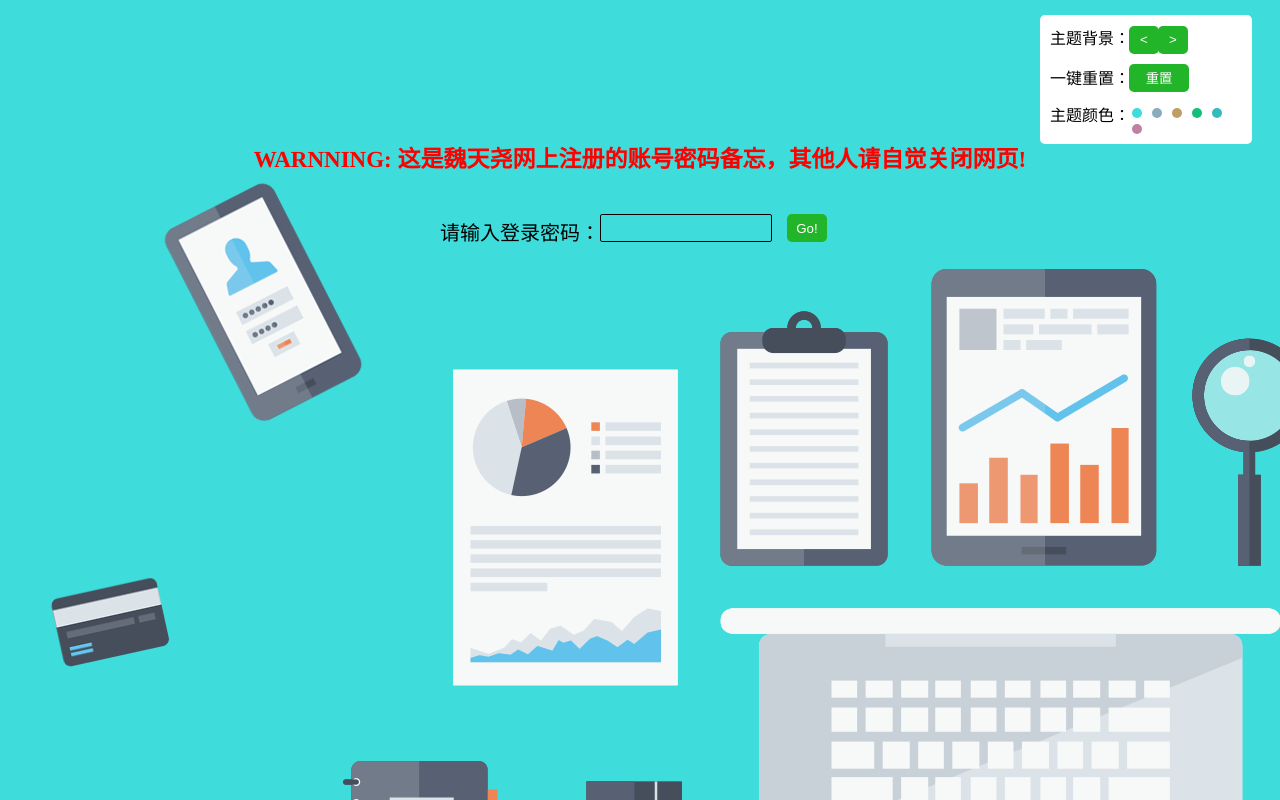
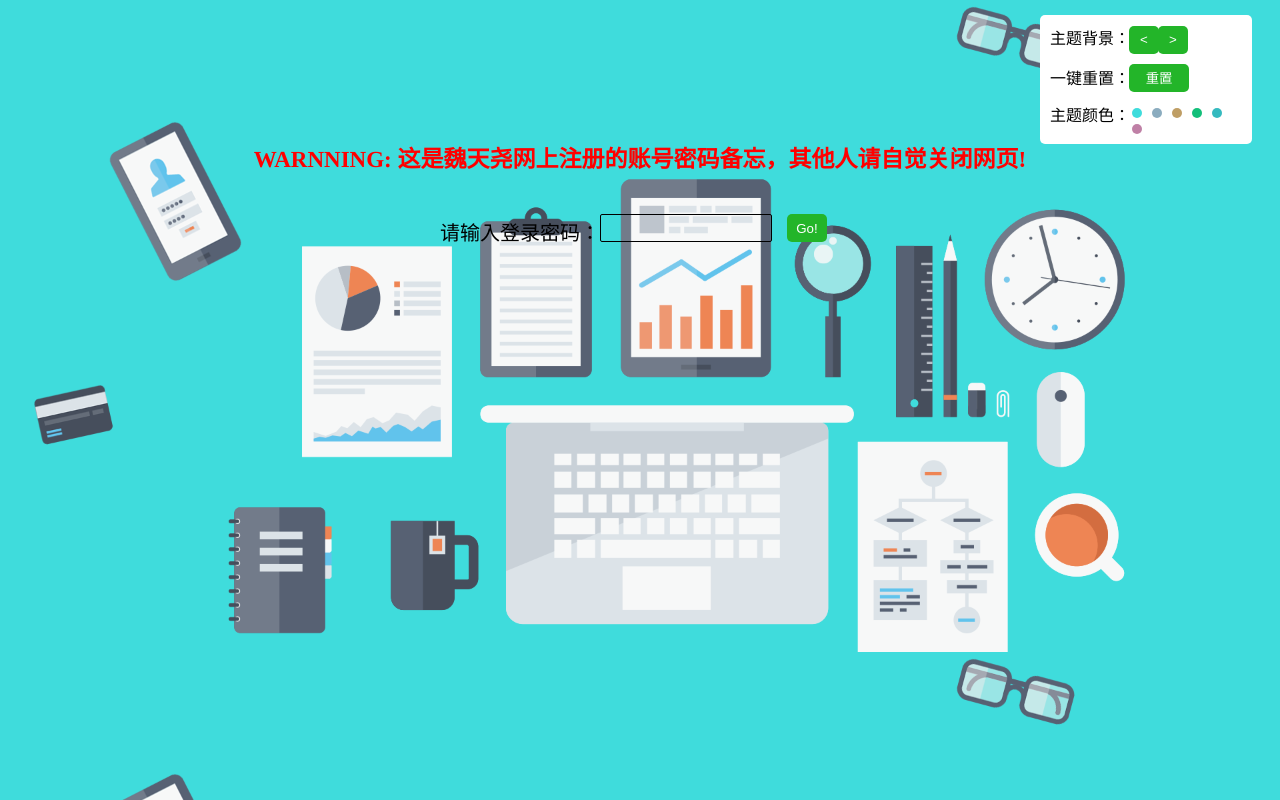
Before and after one commit to tywei90/self-improve, a plain HTML site: page myAccount/main.html in a window 1280 px wide. Drawn offline with Linux system fonts and the light colour scheme.

Commit message:
修改在小屏电脑上背景不全屏bug，完善readme

```diff
--- a/myAccount/main.css
+++ b/myAccount/main.css
@@ -29,6 +29,9 @@ h1 span{
 body{
 	height: 100%;
 	position: relative;
+}
+.overall{
+	background-size: 100%!important;
 }
 .bg{
 	position: absolute;
--- a/myAccount/main.html
+++ b/myAccount/main.html
@@ -7,7 +7,7 @@
     <script src="./vue.min.js"></script>
     <link rel="stylesheet" type="text/css" href="./main.css"/>
 </head>
-<body id="teal" :style="{background: bgStyle}">
+<body id="teal" :style="{background: bgStyle}" :class="[this.currentTheme==1? 'overall' : '']">
     <h1><span>WARNNING:</span>&nbsp;这是魏天尧网上注册的账号密码备忘，其他人请自觉关闭网页!</h1>
     <div class="bg">
         <div class="bg-theme">
```
Also changed, not shown: myAccount/README.md (added), myAccount/img/readme1.png (added), myAccount/img/readme2.png (added), 1 other file.
